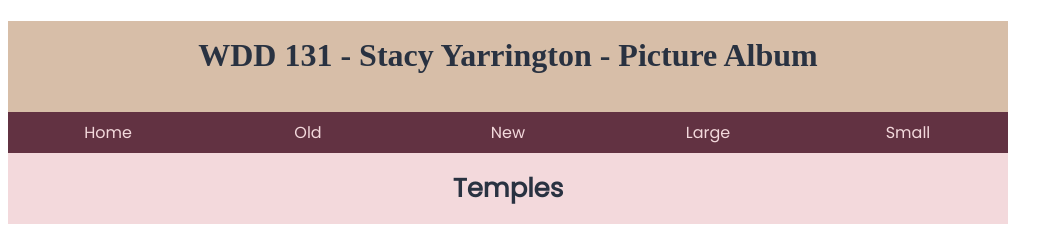
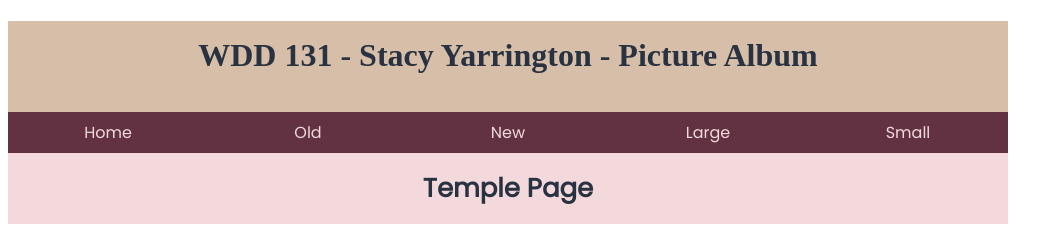
Before and after one commit to stacecaseann/wdd131, a plain HTML site: page filtered-temples.html in a window 1280 px wide. Shown: the top 237 px of the page, without its empty margins (0-1063 px from the left). Drawn offline with Linux system fonts and the light colour scheme; a web font is replaced by a local one.

Commit message:
week 4 fix errors

```diff
--- a/filtered-temples.html
+++ b/filtered-temples.html
@@ -29,7 +29,7 @@
         </nav>
     </header>
     <main>
-        <h2>Temples</h2>
+        <h2>Temple Page</h2>
         <section class="main-grid" id="mainGrid">
 
         </section>
```
